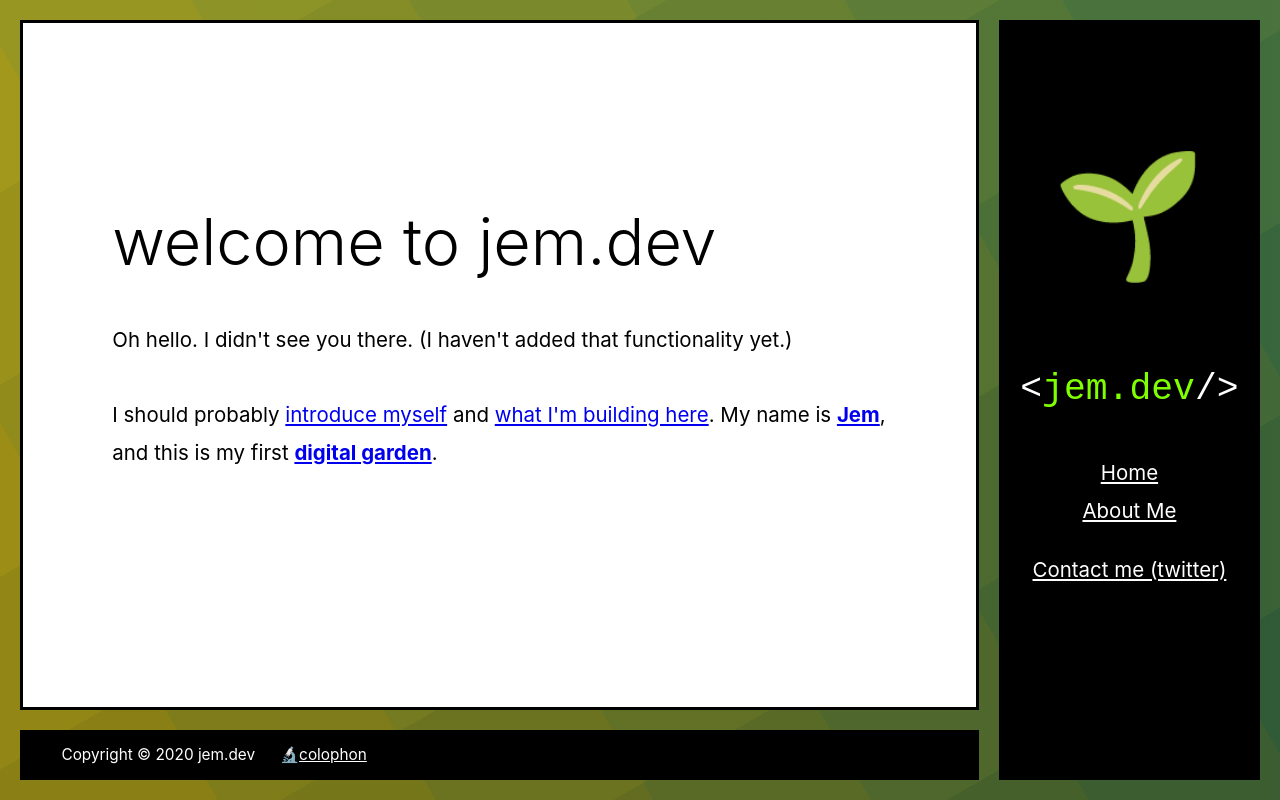
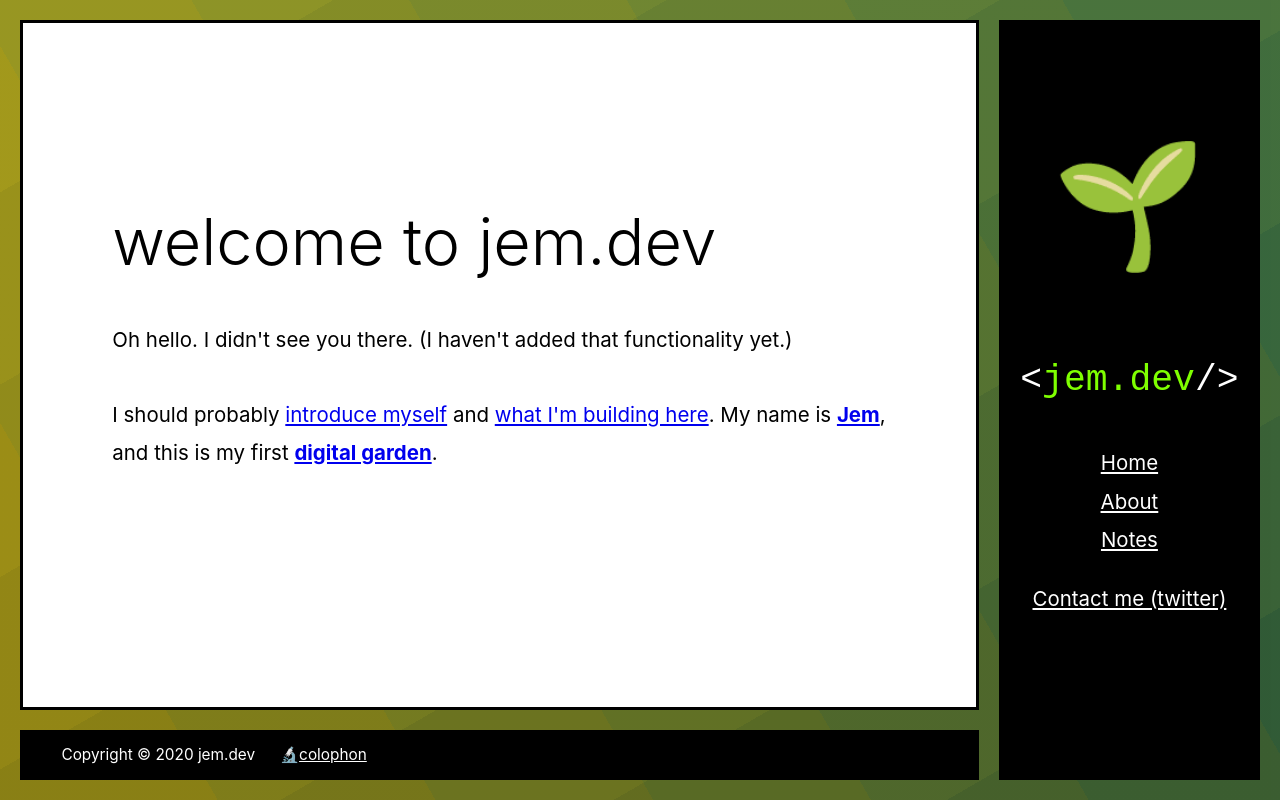
Before and after one commit to jemjam/jem.dev, a Next.js app: page / in a window 1280 px wide. Built offline with nearby package versions, Linux system fonts and the light colour scheme; no server answers.

Commit message:
fix(redirects): Use an async function
Quick test of the redirects wasn't working, but it turned out to be my
own fault around the function (not being async). Updated and now
redirects are functioning correctly.

```diff
--- a/components/site/Header/index.tsx
+++ b/components/site/Header/index.tsx
@@ -31,7 +31,8 @@ interface MenuMap {
  */
 const menu: MenuMap = {
     Home: '/',
-    'About Me': '/about',
+    'About': '/about',
+    'Notes': '/notes',
     divider1: '---',
     'Contact me (twitter)':
         'https://twitter.com/messages/compose?recipient_id=42684557',
--- a/next.config.js
+++ b/next.config.js
@@ -3,7 +3,7 @@ const images = require('remark-images')
 const emoji = require('remark-emoji')
 const highlight = require('remark-highlight.js')
 const withMdxEnhanced = require('next-mdx-enhanced')
-const redirects = require('./redirects').default
+const redirects = require('./redirects')
 
 
 // Standard (non-enhanced) mdx approach...
--- a/redirects.js
+++ b/redirects.js
@@ -7,6 +7,6 @@ const redirects = [
     { source: '/whois', destination: '/about', permanent: true },
 ]
 
-module.exports = () => {
+module.exports = async () => {
     return redirects
 }
```
